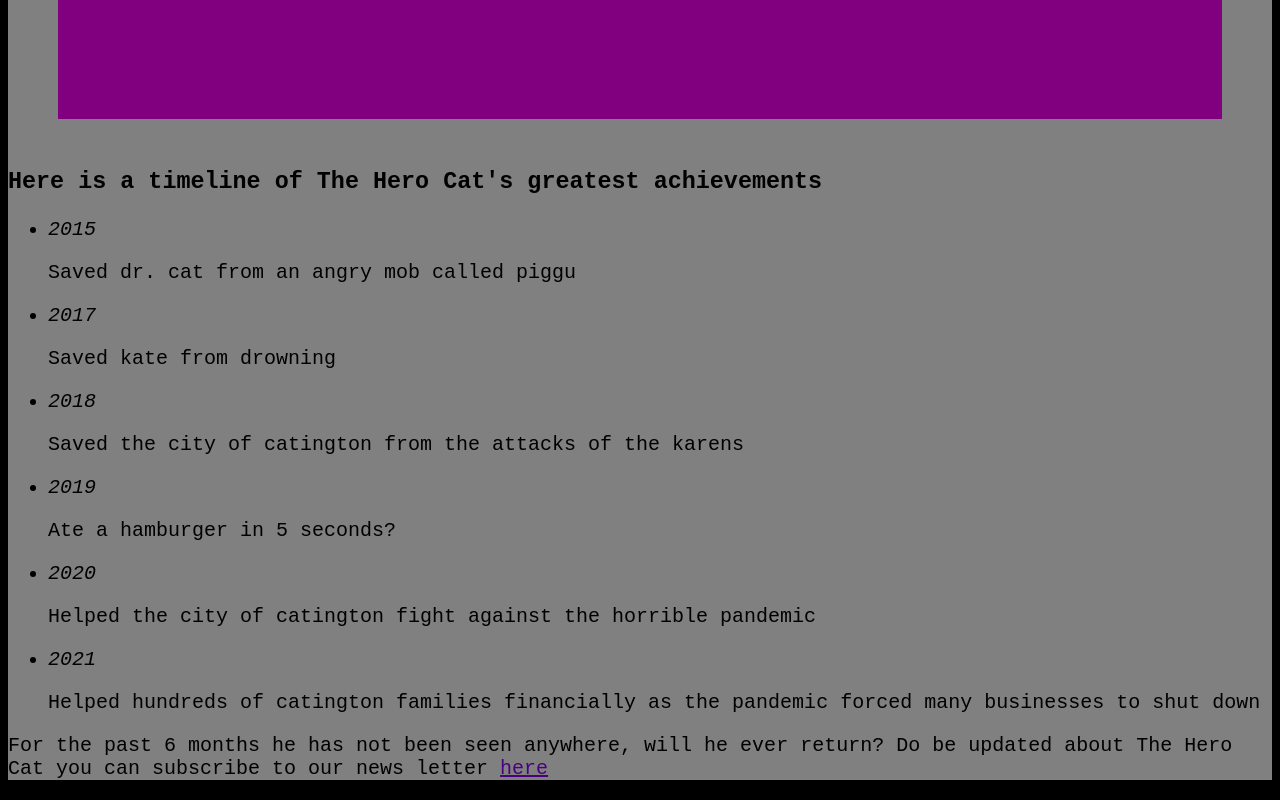
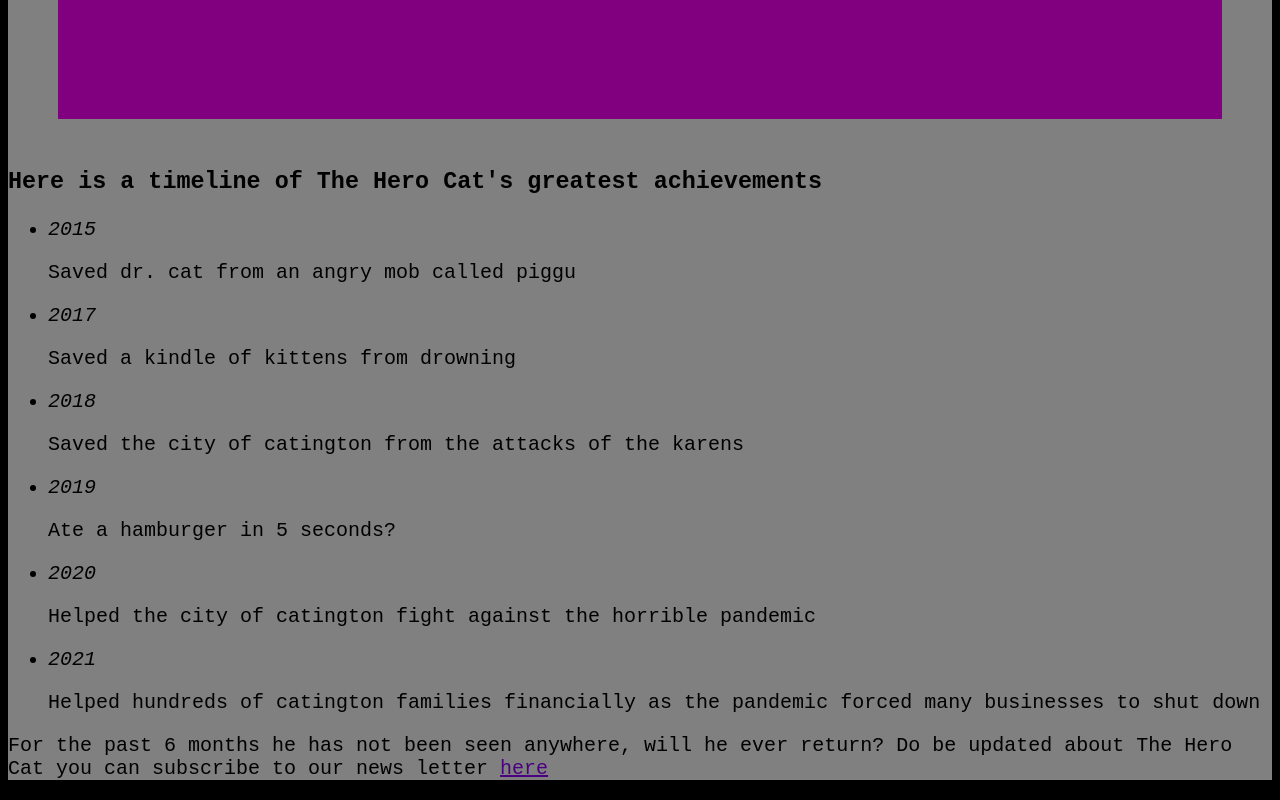
Before and after one commit to Piedpiper5/Piedpiper5.github.io, a plain HTML site: page page2.html in a window 1280 px wide. Shown: the part 919-1719 px from the top of the page. Drawn offline with Linux system fonts and the light colour scheme.

Commit message:
Update page2.html

```diff
--- a/page2.html
+++ b/page2.html
@@ -15,7 +15,7 @@
       <li><em>2015</em></li>
       <p>Saved dr. cat from an angry mob called piggu</p>
       <li><em>2017</em></li>
-      <p>Saved kate from drowning</p>
+      <p>Saved a kindle of kittens from drowning</p>
       <li><em>2018</em></li>
       <p>Saved the city of catington from the attacks of the karens</p>
       <li><em>2019</em></li>
```
